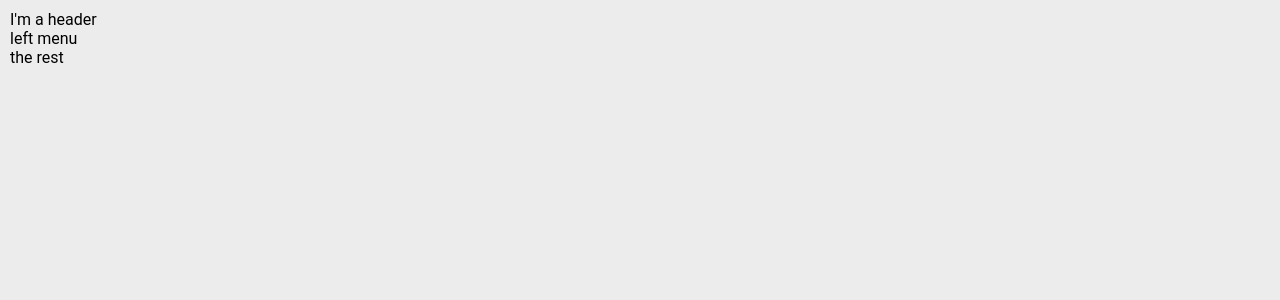
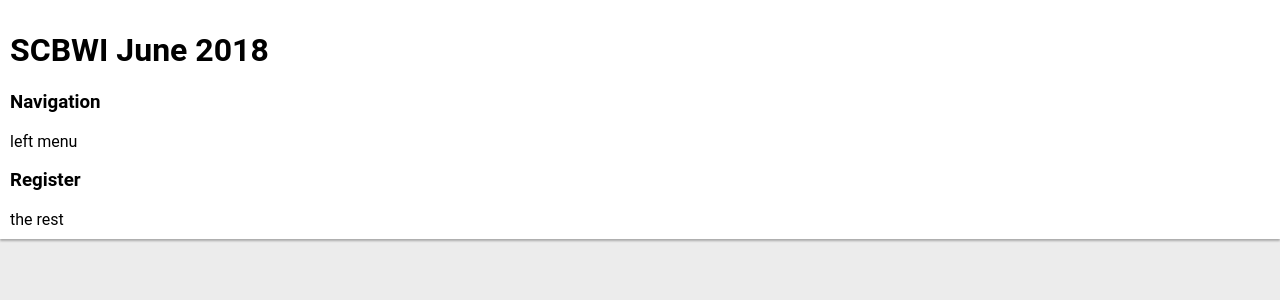
Before and after one commit to doginasweater/dias-events, a React app in the folder dias-events/: page / in a window 1280 px wide. Shown: the top 300 px of the page. Built offline with nearby package versions, Linux system fonts and the light colour scheme; the HTML template or start-up script is replaced by a standard one.

Commit message:
minor layout changes

```diff
--- a/dias-events/src/components/static/static.tsx
+++ b/dias-events/src/components/static/static.tsx
@@ -11,13 +11,17 @@
         return (
             <Grid.PureG>
                 <Grid.PureU1>
-                    I'm a header
+                    <a href="/" className="unstyled-link">
+                        <h1>SCBWI June 2018</h1>
+                    </a>
                 </Grid.PureU1>
                 <Grid.PureU1>
                     <Grid.PureU14>
+                        <h3>Navigation</h3>
                         left menu
                     </Grid.PureU14>
                     <Grid.PureU34>
+                        <h3>Register</h3>
                         the rest
                     </Grid.PureU34>
                 </Grid.PureU1>
--- a/dias-events/src/styles/_common.scss
+++ b/dias-events/src/styles/_common.scss
@@ -61,3 +61,8 @@
 .flex-item {
   flex: 1;
 }
+
+.unstyled-link {
+  color: #000;
+  text-decoration: none;
+}
--- a/dias-events/src/styles/_layout.scss
+++ b/dias-events/src/styles/_layout.scss
@@ -2,4 +2,6 @@
     max-width: 1280px;
     margin: 0 auto;
     padding: 10px;
+    background-color: #fff;
+    box-shadow: 0 2px 2px #ababab;
 }
```
